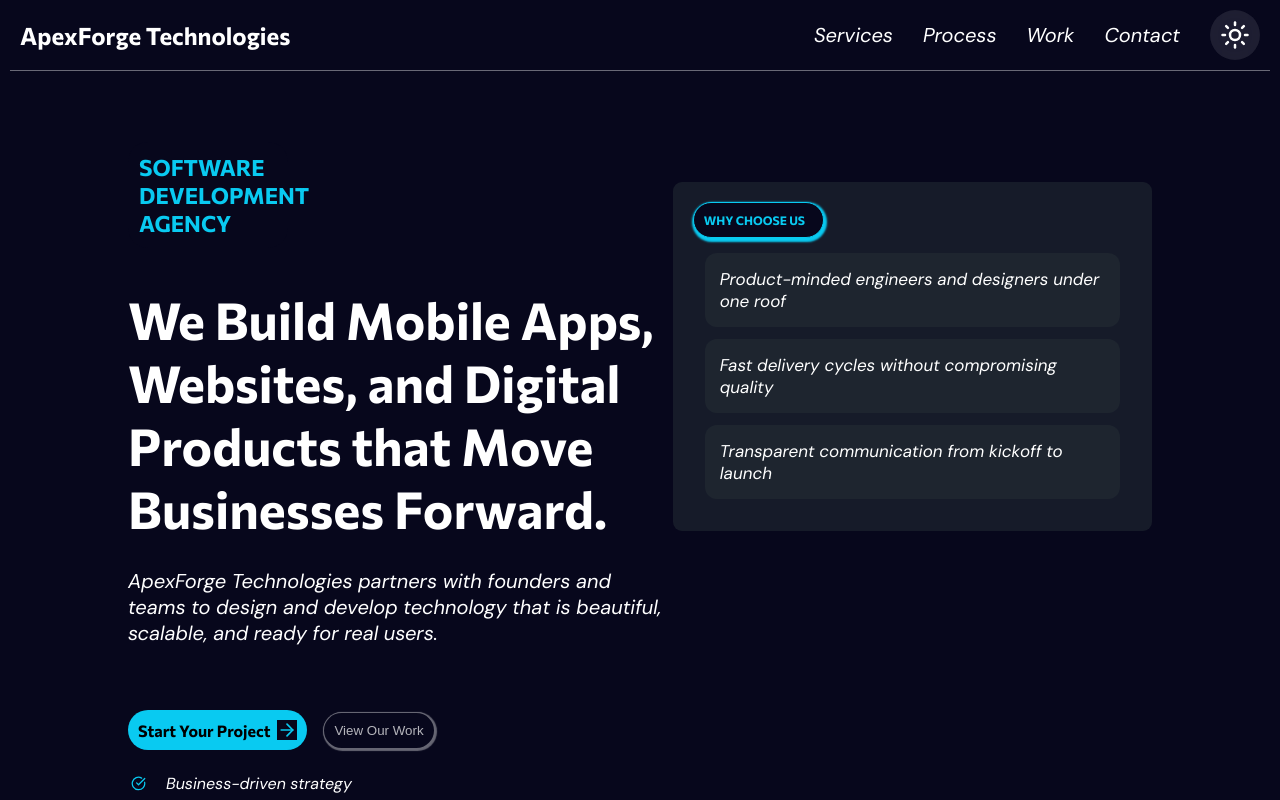
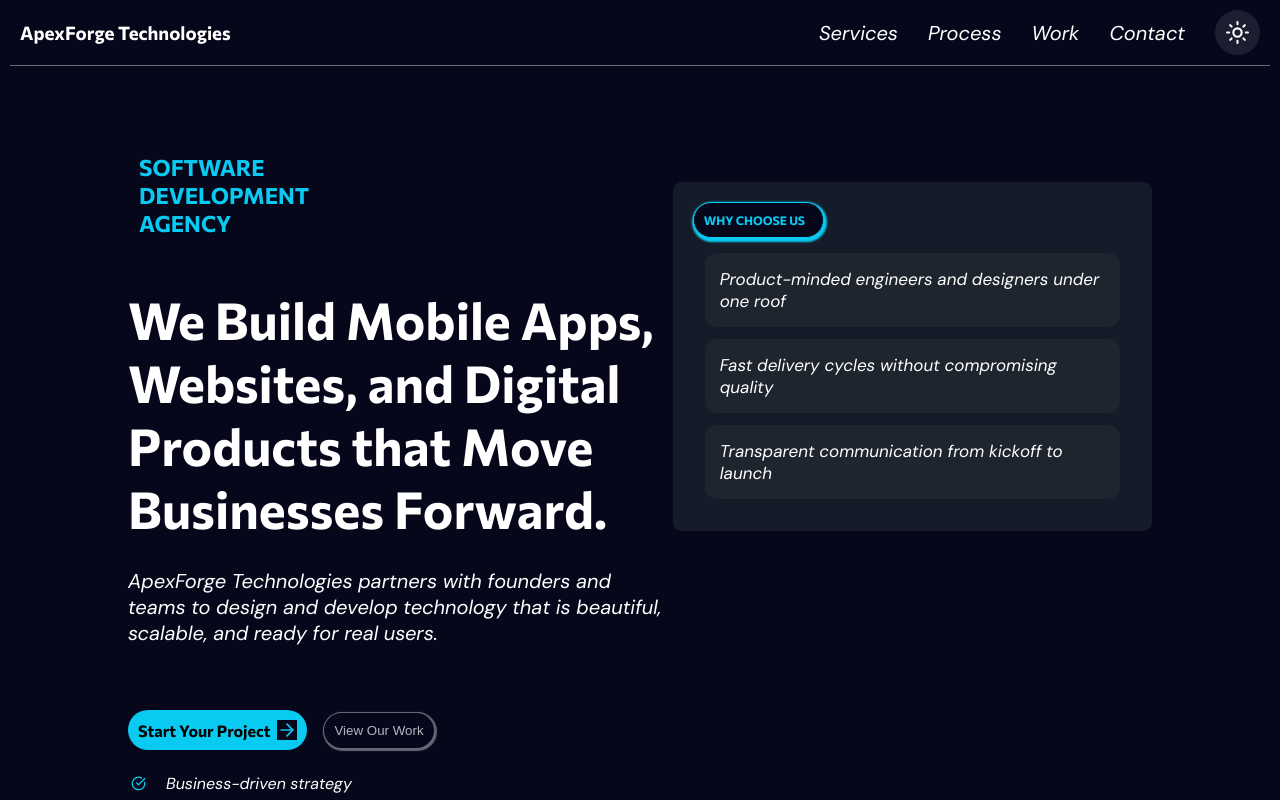
Before and after one commit to iamgreatofweb3/landing-demo-page, a React (Vite) app: page / in a window 1280 px wide. Shown: the top 800 px of the page. Built offline with nearby package versions, Linux system fonts and the light colour scheme.

Commit message:
header redesigning

```diff
--- a/src/Header.css
+++ b/src/Header.css
@@ -9,7 +9,6 @@ header {
     z-index: 999;
     padding: 10px;
     border-bottom: 1px solid hsla(0, 0%, 100%, 0.397);
-    backdrop-filter: blur(2.3em);
 
 
 }
@@ -40,8 +39,8 @@ header {
 }
 
 .icon {
-    width: 50px;
-    height: 50px;
+    width: 45px;
+    height:45px;
     background-color:hsla(234, 5%, 60%, 0.168);
     backdrop-filter: blur(1.5rem);
     padding: 10px;
--- a/src/Header.jsx
+++ b/src/Header.jsx
@@ -8,7 +8,7 @@ export default function Header () {
         <header>
 
             <div className="left-header">
-                <h2>ApexForge Technologies</h2>
+                <h3>ApexForge Technologies</h3>
             </div>
             <div className="right-header">
               <ul>
```
